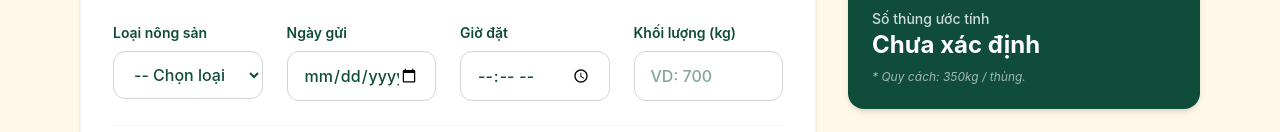
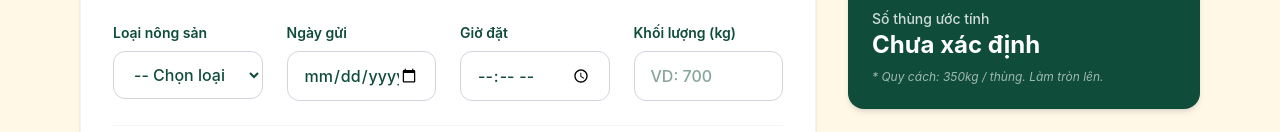
Before and after one commit to thuankythuatmaytinhk22-stack/agrocol-web, a React (Vite) app: page /booking in a window 1280 px wide. Shown: the part 356-488 px from the top of the page. Built offline with nearby package versions, Linux system fonts and the light colour scheme; no server answers.

Commit message:
Finalize box calculation: Math.ceil and exact price

```diff
--- a/src/pages/BookingPage.jsx
+++ b/src/pages/BookingPage.jsx
@@ -20,17 +20,16 @@ const EMPTY_FORM = {
   hub_address: HUB_ADDRESS,
 };
 
-// SỬA: Trả về số thực, làm tròn 2 chữ số thập phân
+// Hàm tính số thùng: Làm tròn lên (Ví dụ: 351kg -> 2 thùng, 700kg -> 2 thùng)
 const customCalcBoxes = (weight) => {
   const w = parseFloat(weight) || 0;
   if (w <= 0) return 0;
-  return Number((w / WEIGHT_PER_BOX).toFixed(2));
+  return Math.ceil(w / WEIGHT_PER_BOX);
 };
 
+// Hàm tính tiền: Số thùng x 400.000đ
 const customCalcCost = (boxes) => {
-  // Vì số thùng có thể lẻ, nên chi phí cũng sẽ lẻ theo
-  // Nếu bạn muốn làm tròn chi phí lên, hãy dùng Math.ceil(boxes * PRICE_PER_BOX)
-  return Math.round(boxes * PRICE_PER_BOX);
+  return boxes * PRICE_PER_BOX;
 };
 
 const getProductInfo = (type) => {
@@ -222,9 +221,8 @@ export default function BookingPage() {
               <h3 className="text-4xl font-extrabold text-agro-yellow">{cost.toLocaleString('vi-VN')}đ</h3>
               <hr className="my-4 border-white/20" />
               <p className="text-sm opacity-80 font-medium">Số thùng ước tính</p>
-              {/* Hiển thị số thùng, nếu là số lẻ thì vẫn hiện */}
               <p className="text-2xl font-bold text-white">{boxes > 0 ? `${boxes} thùng` : 'Chưa xác định'}</p>
-              <p className="text-xs opacity-60 mt-2 italic">* Quy cách: {WEIGHT_PER_BOX}kg / thùng.</p>
+              <p className="text-xs opacity-60 mt-2 italic">* Quy cách: {WEIGHT_PER_BOX}kg / thùng. Làm tròn lên.</p>
             </div>
 
             {/* Thẻ nhiệt độ hiện tại */}
```
